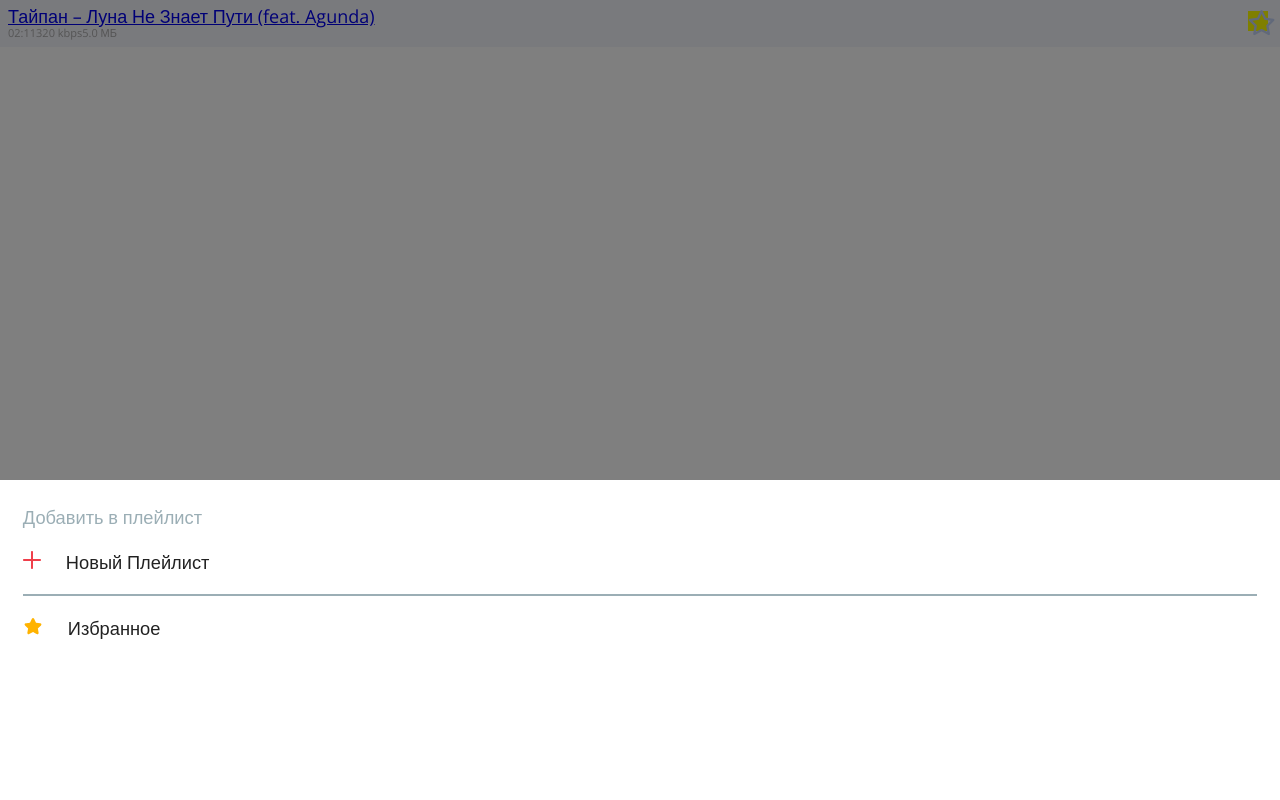
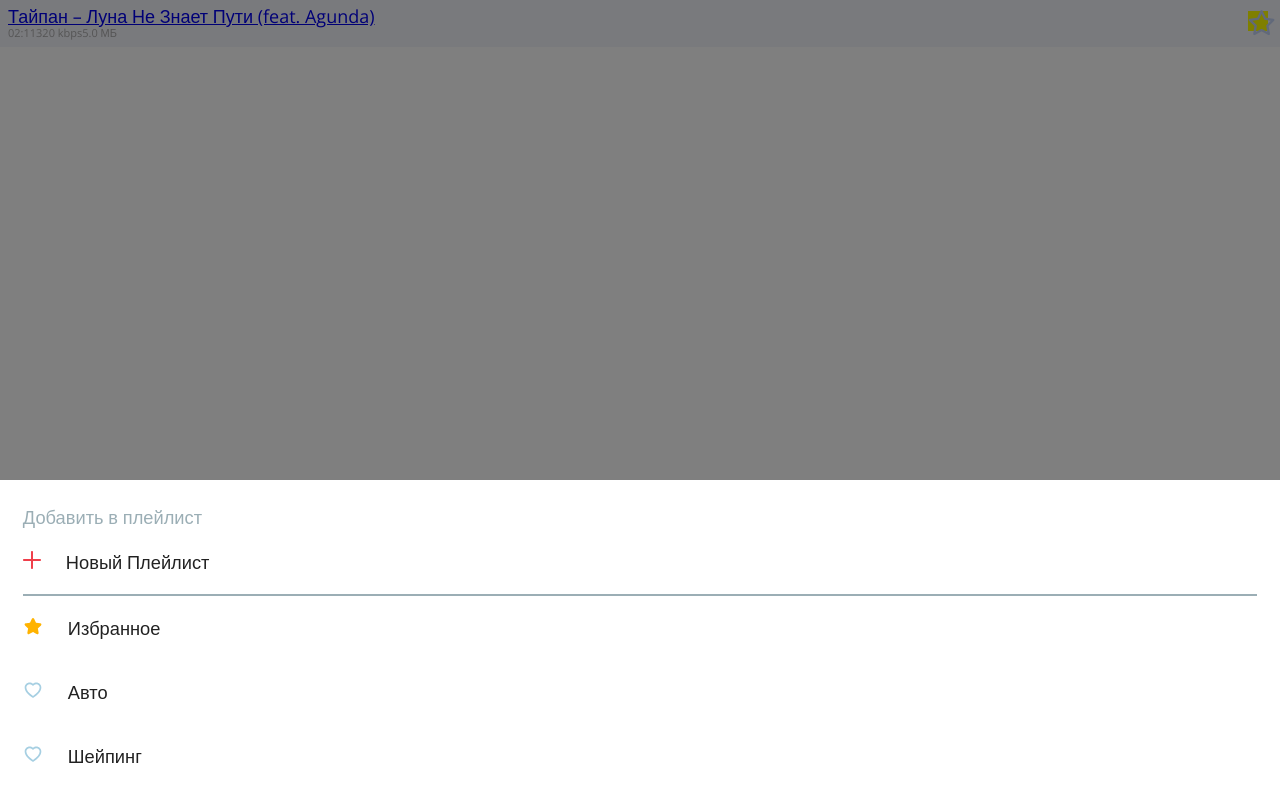
Before and after one commit to Amfeon/mp3party, a website built with webpack: page src/index.html in a window 1280 px wide. Both pictures are taken after a click on the icon 1257 px from the left and 21 px from the top of the page. Built offline with nearby package versions, Linux system fonts and the light colour scheme; files whose address does not match are found by name.

Commit message:
update index

```diff
--- a/src/index.html
+++ b/src/index.html
@@ -46,9 +46,27 @@
                     <div class="item__icon">
                         <svg width="24" height="24" viewBox="0 0 24 24" fill="none" xmlns="http://www.w3.org/2000/svg">
                             <path d="M16.5706 21.6186C17.7924 22.261 18.9716 21.4055 18.738 20.0439L17.8623 14.9379C17.8708 14.9875 21.5592 11.3612 21.5592 11.3612C22.5477 10.3976 22.0985 9.01182 20.7313 8.81316L15.6046 8.0682C15.6544 8.07545 13.3453 3.44694 13.3453 3.44694C12.7344 2.20903 11.2776 2.20809 10.6662 3.44694L8.37348 8.09253C8.39578 8.04736 3.28026 8.81316 3.28026 8.81316C1.91414 9.01167 1.46308 10.3968 2.45236 11.3612L6.16209 14.9772C6.12602 14.9421 5.27355 20.0439 5.27355 20.0439C5.04019 21.4045 6.21819 22.2615 7.441 21.6186L12.0265 19.2079C11.9819 19.2313 16.5706 21.6186 16.5706 21.6186Z" fill="#ffb300"/>
-                            </svg>
+                         </svg>
                     </div>
                     <div class="item__text">Избранное</div>
+                    <div class="item__count"></div>
+                  </div>
+                  <div class="playlist__item">
+                    <div class="item__icon">
+                        <svg width="24" height="24" viewBox="0 0 24 24" fill="none" xmlns="http://www.w3.org/2000/svg">
+                            <path fill-rule="evenodd" clip-rule="evenodd" d="M16 3C14.4633 3 13.0615 3.57771 12 4.52779C10.9385 3.57771 9.53671 3 8 3C4.68629 3 2 5.68629 2 9C2 13.8365 6.97858 18.511 11.5783 21.2383C11.8112 21.3828 12.1924 21.3809 12.4246 21.2363C16.994 18.5 22 13.8362 22 9C22 5.68629 19.3137 3 16 3ZM12.0057 19.1333C7.06067 15.9005 4 12.1242 4 9C4 6.79086 5.79086 5 8 5C8.99954 5 9.93695 5.36538 10.6662 6.01806L11.6285 6.87932C11.8364 7.06548 12.1663 7.06298 12.3715 6.87932L13.3338 6.01806C14.0631 5.36538 15.0005 5 16 5C18.2091 5 20 6.79086 20 9C20 12.2045 16.9507 15.9005 12.0057 19.1333Z" fill="#A6CFE2"/>
+                        </svg>
+                    </div>
+                    <div class="item__text">Авто</div>
+                    <div class="item__count"></div>
+                  </div>
+                  <div class="playlist__item">
+                    <div class="item__icon">
+                        <svg width="24" height="24" viewBox="0 0 24 24" fill="none" xmlns="http://www.w3.org/2000/svg">
+                            <path fill-rule="evenodd" clip-rule="evenodd" d="M16 3C14.4633 3 13.0615 3.57771 12 4.52779C10.9385 3.57771 9.53671 3 8 3C4.68629 3 2 5.68629 2 9C2 13.8365 6.97858 18.511 11.5783 21.2383C11.8112 21.3828 12.1924 21.3809 12.4246 21.2363C16.994 18.5 22 13.8362 22 9C22 5.68629 19.3137 3 16 3ZM12.0057 19.1333C7.06067 15.9005 4 12.1242 4 9C4 6.79086 5.79086 5 8 5C8.99954 5 9.93695 5.36538 10.6662 6.01806L11.6285 6.87932C11.8364 7.06548 12.1663 7.06298 12.3715 6.87932L13.3338 6.01806C14.0631 5.36538 15.0005 5 16 5C18.2091 5 20 6.79086 20 9C20 12.2045 16.9507 15.9005 12.0057 19.1333Z" fill="#A6CFE2"/>
+                        </svg>
+                    </div>
+                    <div class="item__text">Шейпинг</div>
                     <div class="item__count"></div>
                   </div>
             </div>
```
